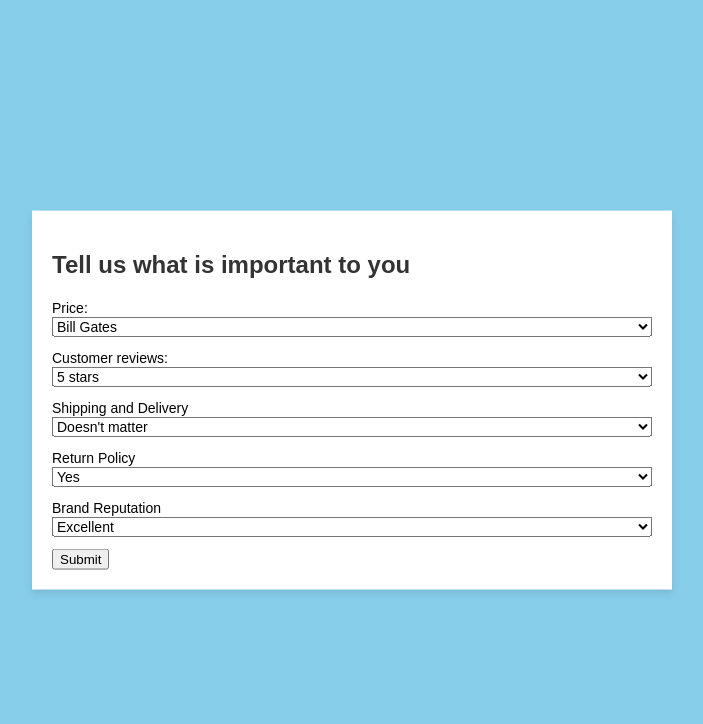
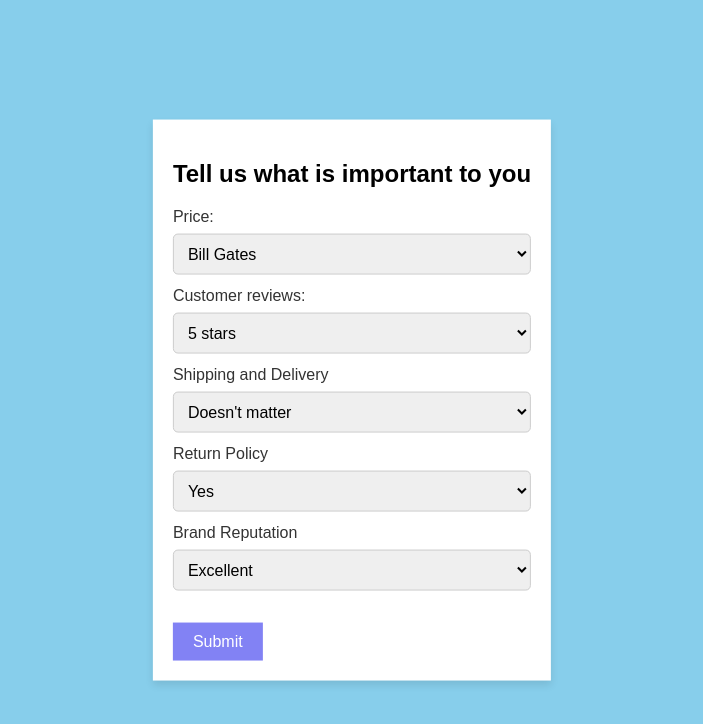
Before and after one commit to cfstar188/Decidophobia.com, a Django app: template backend/scrum_13_questionnaire/template/13_UX&UI.html in a window 1280 px wide. Shown: the top 724 px of the page, without its empty margins (288-991 px from the left). Run offline with Django 5.2, Linux system fonts and the light colour scheme; the template is opened without the code that fills it, so the values that code supplies are empty.

Commit message:
Task 58 update TO-DO list for this branch

```diff
--- a/backend/scrum_13_questionnaire/static/css/13_UX_UI.css
+++ b/backend/scrum_13_questionnaire/static/css/13_UX_UI.css
@@ -33,7 +33,7 @@ button.popup-button {
 }
 
 h2 {
-    color: #333;
+    color: #000000;
     margin-bottom: 20px;
 }
 
@@ -57,3 +57,42 @@ button.popup-button {
     cursor: pointer;
     margin-top: 20px;
 }
+
+#submit_button {
+    background-color: rgb(130, 130, 244); /* Change the background color to blue */
+    color: white;
+    border: none;
+    padding: 10px 20px;
+    font-size: 16px;
+    cursor: pointer;
+    margin-top: 20px;
+    transition: box-shadow 0.3s; /* Add a transition for smooth effect */
+}
+
+#submit_button:hover {
+    box-shadow: 0 4px 8px rgba(0, 0, 0, 0.2); /* Add shadow effect on hover */
+}
+
+
+/* Label style */
+label {
+    font-size: 16px;
+    color: #333;
+    margin-bottom: 8px;
+    display: block; /* Ensures the label is displayed on a new line */
+}
+
+/* Select style */
+select {
+    font-size: 16px;
+    padding: 10px;
+    border: 1px solid #ccc;
+    border-radius: 5px;
+    width: 100%;
+}
+
+/* Optional: Change appearance when focused */
+select#customerReview:focus {
+    outline: none;
+    border-color: #70b1c1; /* Example color for focus state */
+}
--- a/backend/scrum_13_questionnaire/template/13_UX&UI.html
+++ b/backend/scrum_13_questionnaire/template/13_UX&UI.html
@@ -4,8 +4,8 @@
     <meta charset="UTF-8">
     <meta name="viewport" content="width=device-width, initial-scale=1.0">
     <title>Decision Factors</title>
-    <link rel="stylesheet" href="../decidophobia/static/13_UX_UI.css">
-    <script src="../decidophobia/static/13_UX_UI.js"></script>
+    <link rel="stylesheet" href="../static/css/13_UX_UI.css">
+    <script src="../static/javascript/13_UX_UI.js"></script>
 
 </head>
 <body>
@@ -50,8 +50,8 @@
             <option value="Good">Good</option>
             <option value="Ok">Ok</option>
         </select>
-    </form>
-    <button onclick="submitForm()">Submit</button>
+    <!-- </form> -->
+    <button id="submit_button" onclick="submitForm()">Submit</button>
 </div>
 
 </body>
```
Also changed, not shown: backend/scrum_13_questionnaire/views.py (+17 -8 lines), 1 other file.
